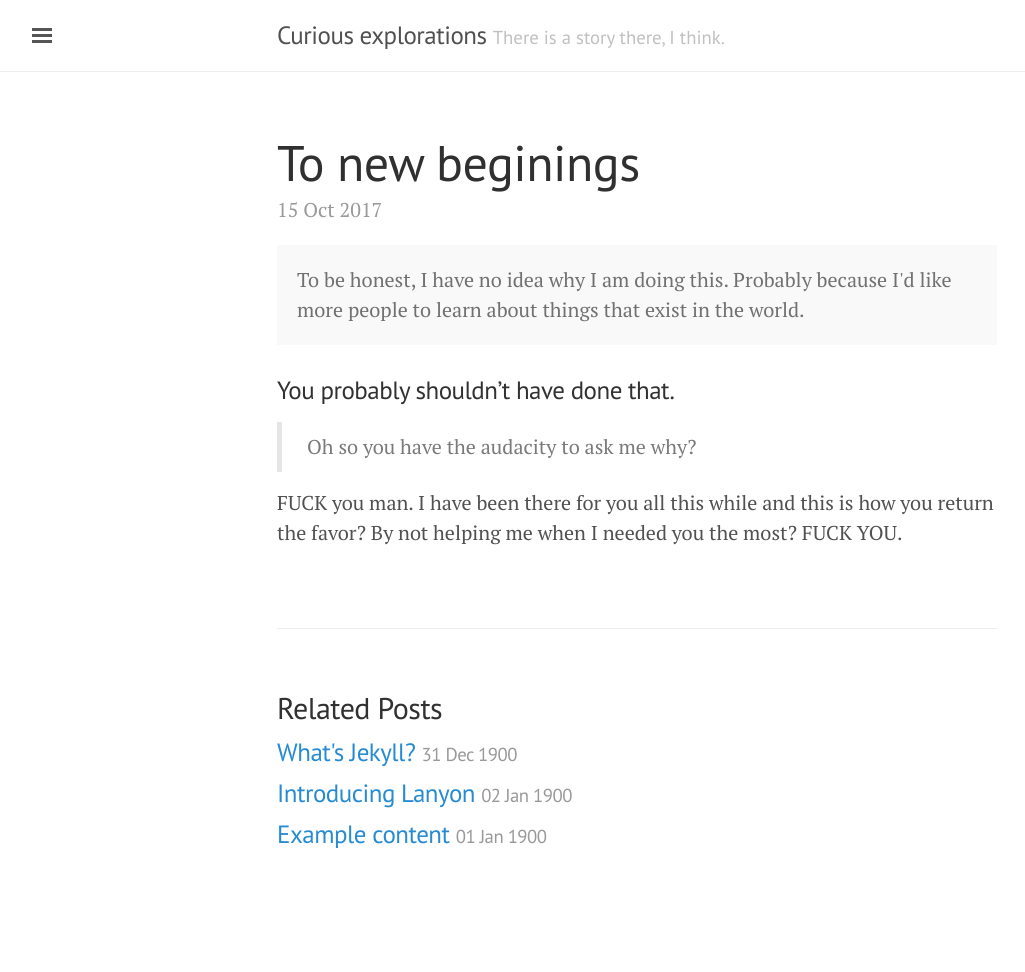
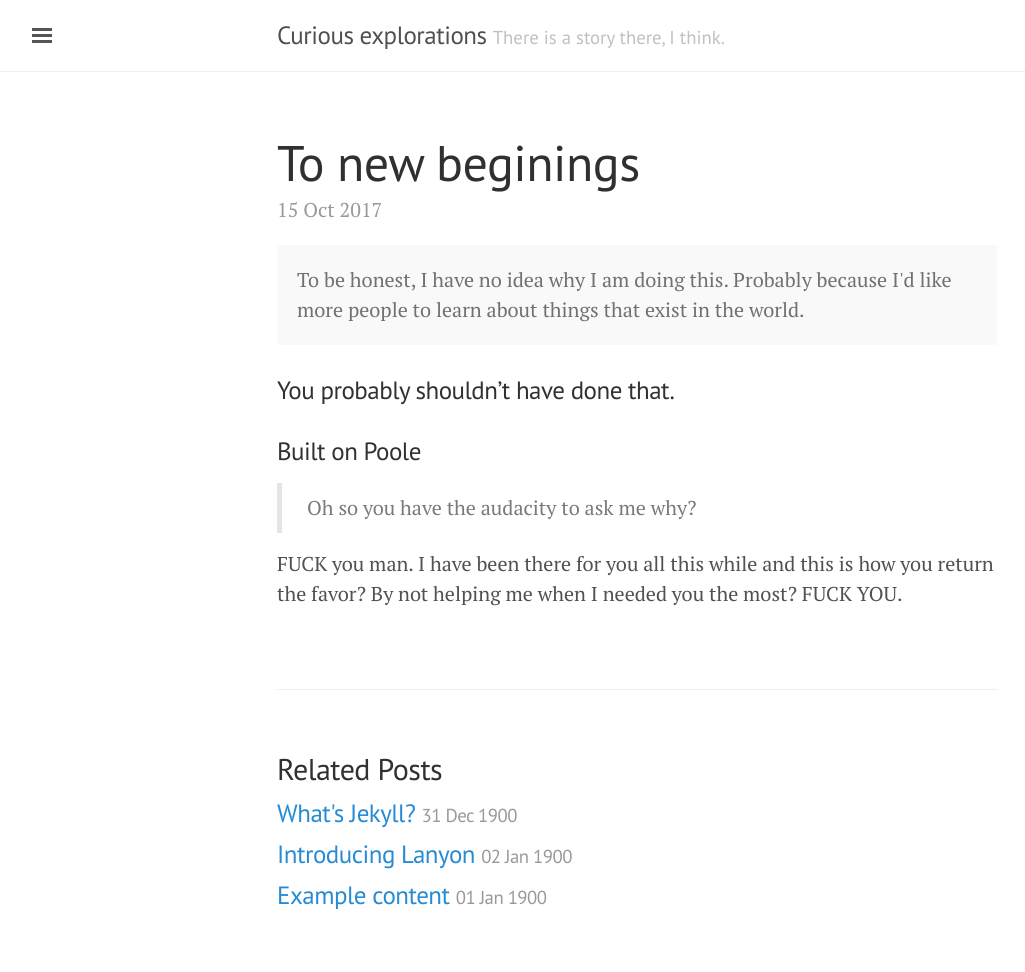
Before and after one commit to rishigb/rishigb.github.io, a Jekyll site: the page built from _posts/2017-10-15-to-new-beginings.md, in a window 1280 px wide. Shown: the whole page, without its empty margins (3-1028 px from the left). Built offline with Jekyll 4.4.1, drawn with Linux system fonts in a browser that asks for light colours; before the commit the page ends 910 px from its top, so only the background shows below that.

Commit message:
changed heading

```diff
--- a/_posts/2017-10-15-to-new-beginings.md
+++ b/_posts/2017-10-15-to-new-beginings.md
@@ -9,6 +9,7 @@ title: To new beginings
 
 
 ### You probably shouldn't have done that.
+### Built on Poole
 > Oh so you have the audacity to ask me why?
 
 FUCK you man. I have been there for you all this while and this is how you return the favor?
```
